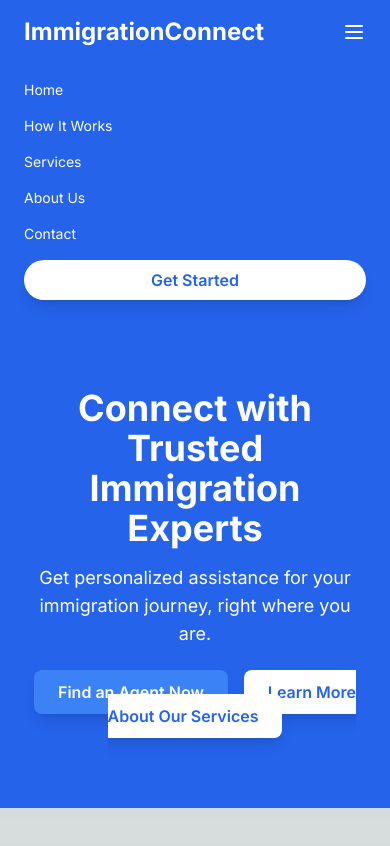
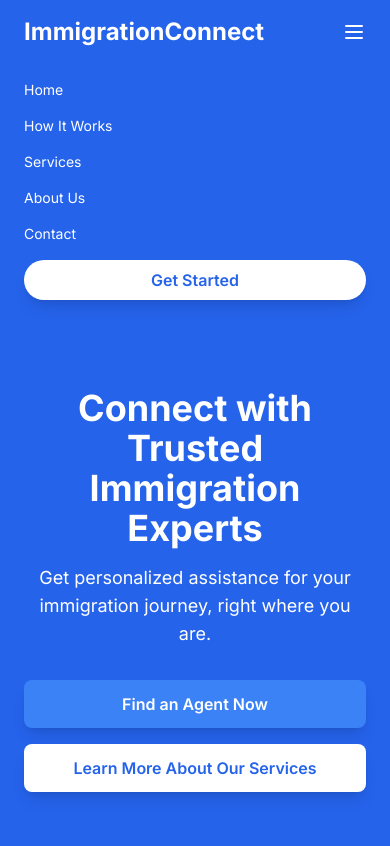
Before and after one commit to Ruwen-Yi/agent-finder, a Next.js app: page /home in a window 390 px wide. Shown: the top 846 px of the page. Built offline with nearby package versions, Linux system fonts and the light colour scheme.

Commit message:
update to responsive hero section

```diff
--- a/app/ui/home/hero-section.tsx
+++ b/app/ui/home/hero-section.tsx
@@ -13,7 +13,7 @@ export default function Hero() {
           you are.
         </p>
         {/* Call to Action Buttons */}
-        <div className="space-x-4">
+        <div className="flex flex-col space-y-4 justify-center md:flex-row md:space-y-0 md:space-x-4">
           <Link
             href="#find-agent"
             className="bg-blue-500 hover:bg-blue-700 text-white font-semibold py-3 px-6 rounded-lg shadow-lg"
```
